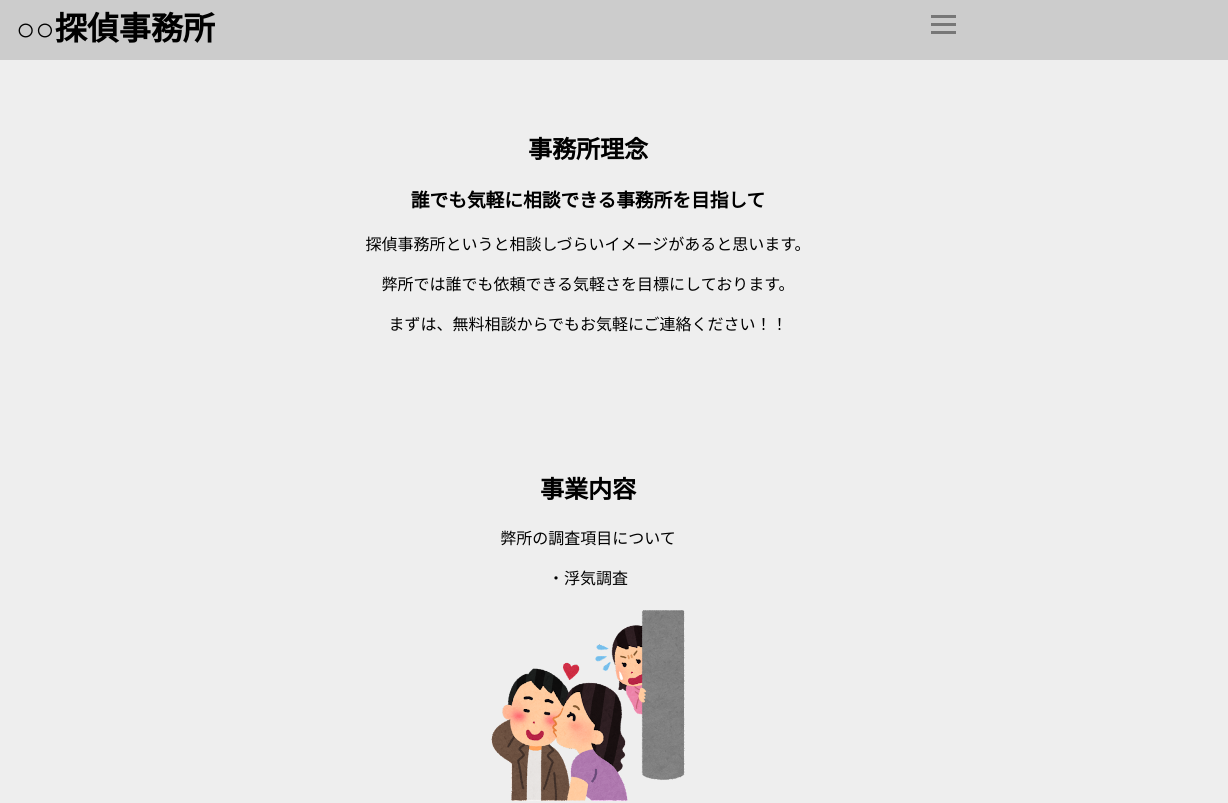
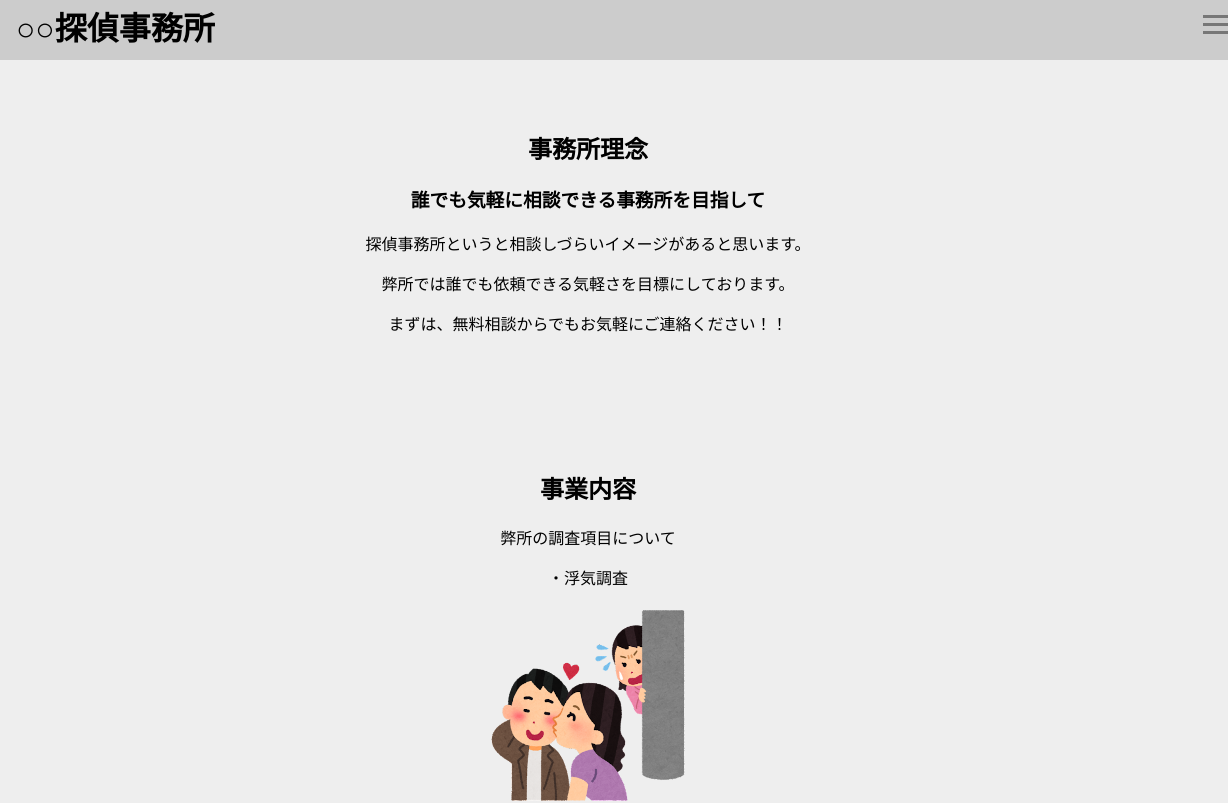
Before and after one commit to mamonnparm/homepage, a plain HTML site: page index.html in a window 1280 px wide. Shown: the top 803 px of the page, 52-1280 px from the left. Drawn offline with nearby package versions, Linux system fonts and the light colour scheme.

Commit message:
feat:margin

```diff
--- a/stylesheet.css
+++ b/stylesheet.css
@@ -39,7 +39,7 @@ header input{
 
 header label{
   display: inline-block;
-  margin-left: 56%;
+  margin-left: auto;
   width:25px;
   height: 22px;
   cursor: pointer;
```
